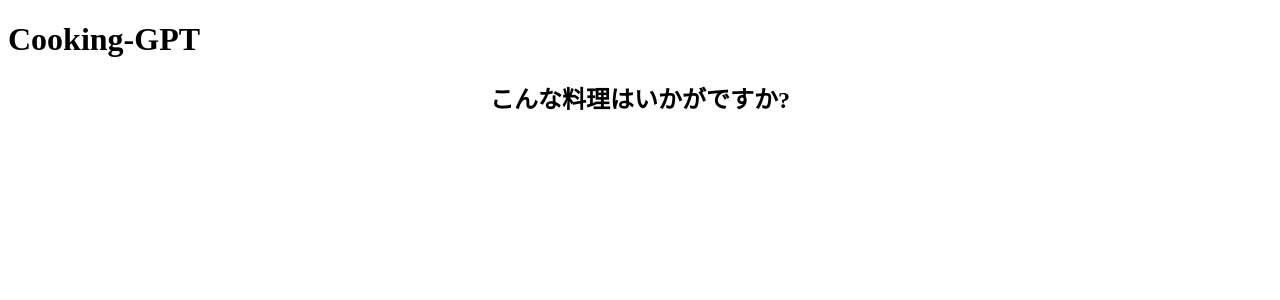
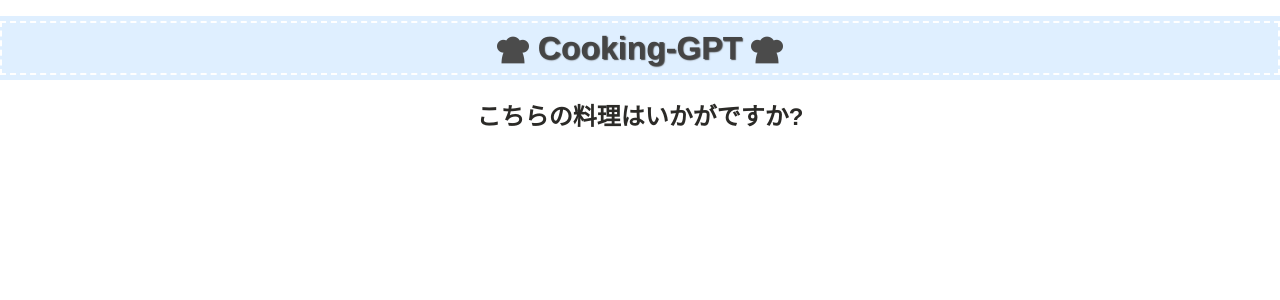
Before and after one commit to yakazuya/cooking-GPT, a Flask app: template shared_dir/templates/result.html in a window 1280 px wide. Shown: the top 300 px of the page. Run offline with Flask 3, Linux system fonts and the light colour scheme; the template is opened without the code that fills it, so the values that code supplies are empty.

Commit message:
result画面の表示

```diff
--- a/shared_dir/static/result.css
+++ b/shared_dir/static/result.css
@@ -1,4 +1,93 @@
-title {
+    @charset "UTF-8";
+
+    html {
+        font-size: 100%;
+    }
+
+    body {
+        color: #2b2a27;
+        font-family: "Helvetica Neue", "Arial", "Hiragino Sans", "Meiryo", sans-serif;
+        margin: 0;
+        padding: 0;
+    }
+
+    .title {
+    text-align: center;
+    text-shadow:  1.2px 1.2px 1.2px ;
+    position: relative;
+    background-color: #dfefff;
+    box-shadow: 0px 0px 0px 5px #dfefff;
+    border: dashed 2px white;
+    padding: 0.2em 0.5em;
+    color: #454545
+    /* /* color: cadetblue; */
+    }
+
+    .title .icon {
+        vertical-align: middle;
+    }
+
+    h2 {
+        text-align: center;
+        margin-bottom: 20px;
+    }
+
+    .container {
+        display: flex;
+        justify-content: center;
+        align-items: center;
+        width: 100%;
+        height: 375px;
+        margin-top: 10px;
+      }
+
+    .box {
+    display: flex;
+    align-items: center;
+    text-align: center;
+    }
+
+    .image-wrapper {
+    margin-right: 100px;
+    }
+
+    .image-wrapper img {
+    display: block;
+    width: 300px;
+    height: 300px;
+    max-width: 100%;
+    height: auto;
+    }
+
+    .content-wrapper {
+    text-align: left;
+    width: auto;
+    }
+
+    .content-wrapper h3 {
+    font-size: 24px;
+    margin-top: 0;
+    margin-top: 5px;
+    /* margin-right: 40px; */
+    }
+
+    .content-wrapper p {
+    font-size: 16px;
+    margin-top: 10px;
+    margin-bottom: 5px;
+    /* margin-right: 40px; */
+
+    }
+
+
+
+/* @charset "UTF-8";
+
+html{
+    font-size: 100%;
+}
+
+.title {
     text-align: center;
     text-shadow:  1.2px 1.2px 1.2px ;
     position: relative;
@@ -7,11 +96,29 @@ title {
     border: dashed 2px white;
     padding: 0.2em 0.5em;
     /* color: #454545 */
-    color: #0000ff;
-    /* background: url(ico/cook_hat.ico) no-repeat right ; */
+    /* color: cadetblue;
+}
+
+.icon{
+    display: inline-block;
+    width: 100%;
+    height: 100%;
+    background: url(ico/cook_hat.ico) no-repeat ;
+    vertical-align: auto;
 }
 
 h2{
     text-align: center;
-    margin-top: auto;
 }
+
+.total{
+    display: flex;
+}
+img.total.img{
+    width: 50%;
+    margin-left: 500px; */
+/* } */ */
+
+/* .total.img{ */
+    /* margin-left: 500px; */
+/* } */
--- a/shared_dir/templates/result.html
+++ b/shared_dir/templates/result.html
@@ -5,27 +5,38 @@
         <meta name="viewport" content="width=device-width, initial-scale=1">
         <!-- <link rel="stylesheet" href="{{ url_for('static', filename='style.css') }}"> -->
         <title>cooking-GPT</title>
-        <link rel="stylesheet" href="../static/result.css">
-        <link rel="icon" href="../static/ico/cook_hat.ico">
+        <link rel="stylesheet" href="{{ url_for('static', filename='result.css') }}">
+        <link rel="icon" href="static/ico/cook_hat.ico" >
         <!-- <a href="/process"></a> -->
         <!-- <link rel="stylesheet" > -->
     </head>
     <body>
-        <h1 class="title"><i class="icon"></i>
-            Cooking-GPT
-        </h1>
-        <h2>こんな料理はいかがですか?</h2>
+        <main>
+            <h1 class="title">
+                <img src="static/ico/cook_hat.ico" style="width: 32px; height: 32px;" class="icon">
+                Cooking-GPT
+                <img src="static/ico/cook_hat.ico" style="width: 32px; height: 32px;" class="icon">
+            </h1>
+            <h2>こちらの料理はいかがですか?</h2>
             <!-- {% for key,value in data.items() %} -->
-            <!-- <div>{{ key }}</div> -->
-            <!-- <p><img src="{{ value['img_url'] }}"></p> -->
-            <p>ピーマンの肉詰め</p>
-            <p><img src="../modules/0.png" alt="None"></p>
-            <p>こうやってこうやってこうやって作ります</p>
-            <p>ピーマンの肉詰め</p>
-            <p><img src="../static/image/1.png" alt="None"></p>
-            <p>こうやってこうやってこうやって作ります</p>
-
-            <!-- <p>{{ value['description'] }}</p> -->
-            <!-- {% endfor %} -->
+            <div class="container">
+                <div class="box">
+                    <div class="image-wrapper">
+                        <img src="{{ value['img_url'] }}">
+                        <!-- <img src="../modules/0.png" alt="None Image"> -->
+                    </div>
+                    <div class="content-wrapper">
+                        <h3>{{ key }}</h3>
+                        <!-- <h3>ピーマンの肉詰め</h3> -->
+                        <p>{{ value['description'] }}</p>
+                        <!-- <p>こうやってこうやってこうやって作ります</p> -->
+                    </div>
+                </div>
+            </div>
+            <!-- <div class="img"><img src="../static/image/1.png" alt="None"></div> -->
+                <!-- <div class="dish">ピーマンの肉詰め</div> -->
+                        <!-- <div class="description">こうやってこうやってこうやって作ります</div> -->
+                <!-- {% endfor %} -->
+        </main>
     </body>
 </html>
```
Also changed, not shown: shared_dir/static/ico/cook_hat.ico (added).
